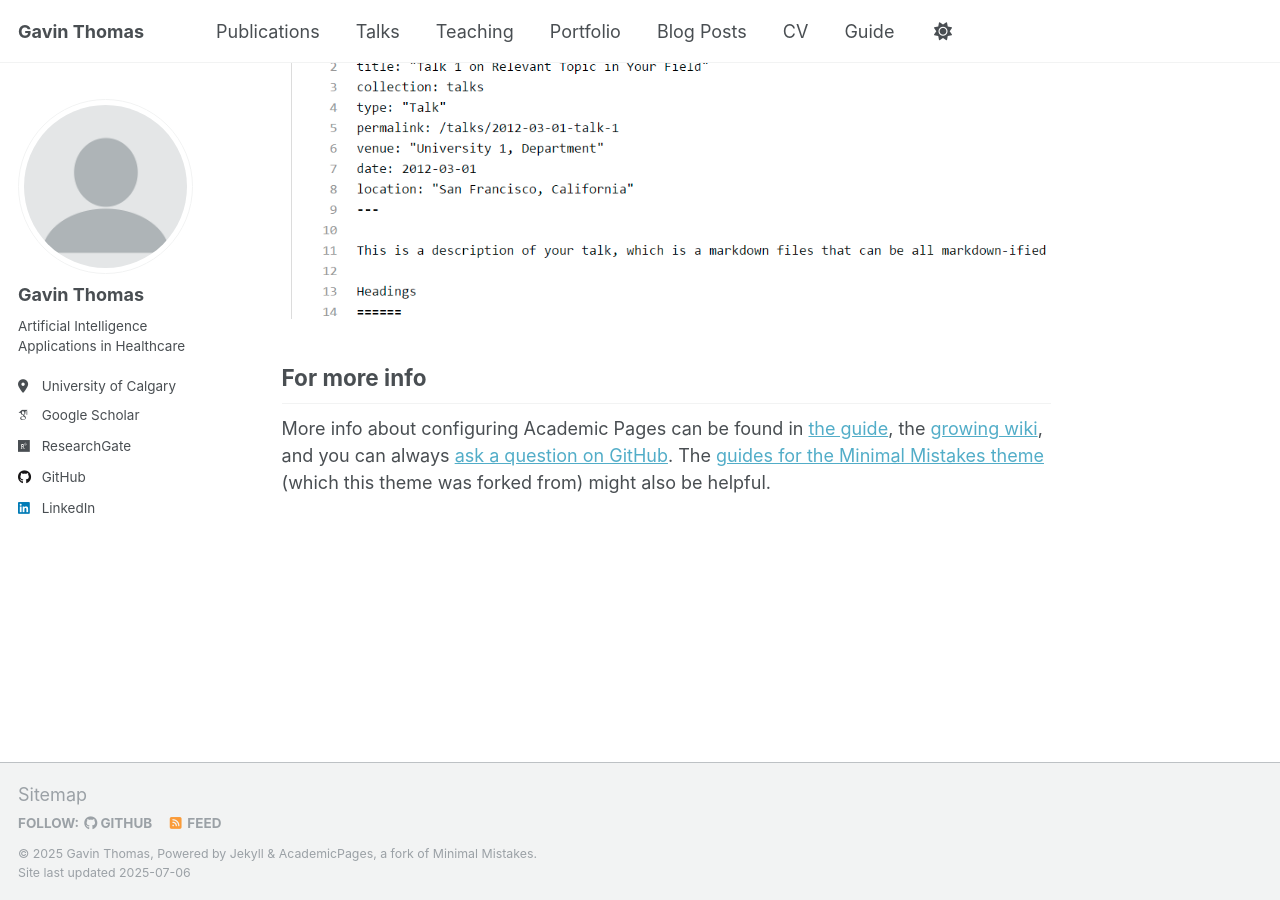
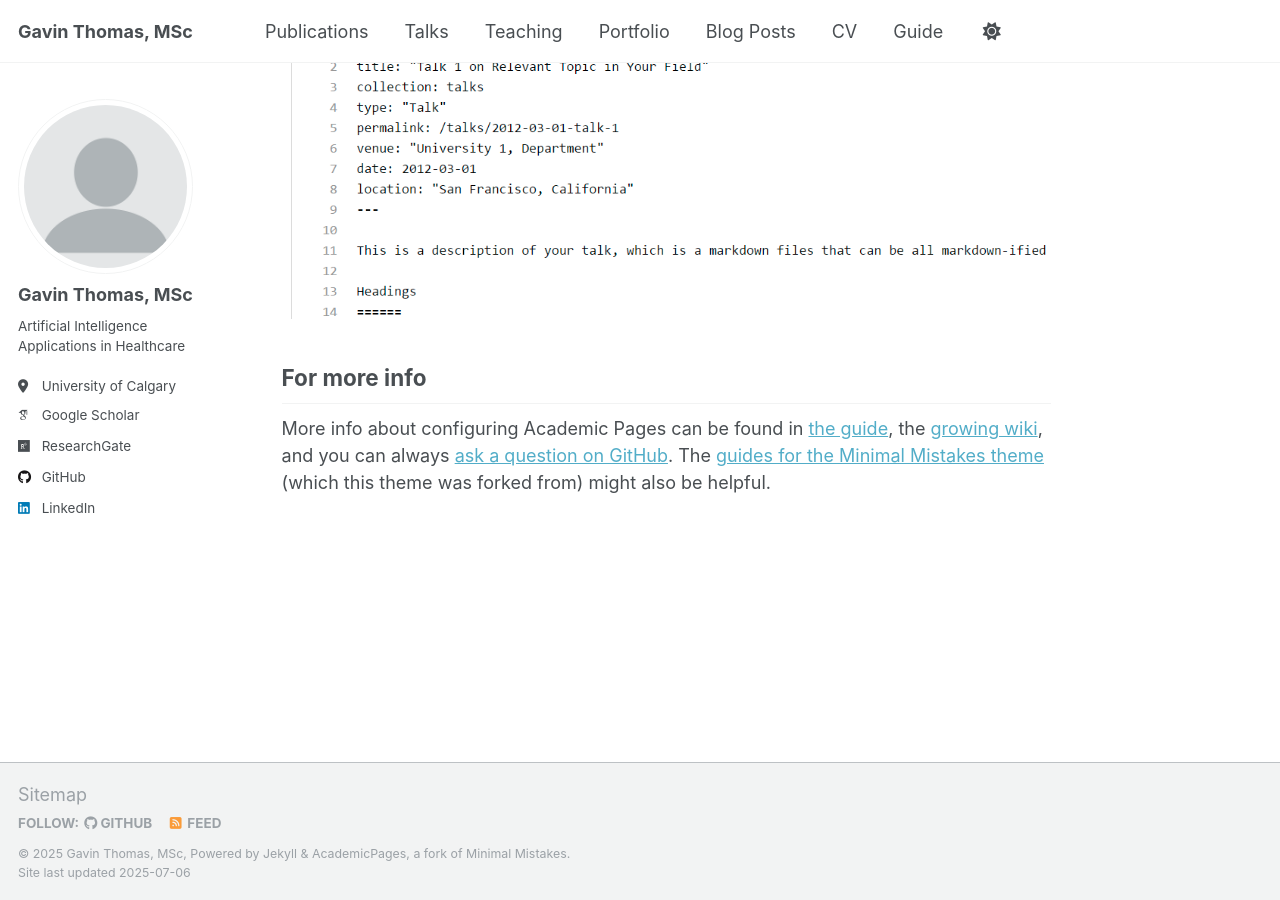
Before and after one commit to Gavin-Thomas/website, a Jekyll site: the page built from _pages/about.md, in a window 1280 px wide and 900 px high, scrolled down 2880 px. Built offline with Jekyll 4.4.1, drawn with Linux system fonts in a browser that asks for light colours; some web fonts are replaced; a script that is not in the unit is left out.

Commit message:
Update _config.yml
Signed-off-by: Gavin Thomas <123608443+Gavin-Thomas@users.noreply.github.com>

```diff
--- a/_config.yml
+++ b/_config.yml
@@ -9,10 +9,10 @@
 # Basic Site Settings
 locale                   : "en-US"
 site_theme               : "default"
-title                    : "Gavin Thomas"
+title                    : "Gavin Thomas, MSc"
 title_separator          : "-"
-name                     : &name "Gavin Thomas"
-description              : &description "Gavin Thomas"
+name                     : &name "Gavin Thomas, MSc"
+description              : &description "Gavin Thomas, MSc"
 url                      : https://academicpages.github.io # the base hostname & protocol for your site e.g. "https://[your GitHub username].github.io" or if you already have some other page hosted on Github then use "https://[your GitHub username].github.io/[Your Repo Name]"
 baseurl                  : "" # the subpath of your site, e.g. "/blog"
 repository               : "academicpages/academicpages.github.io"
@@ -23,7 +23,7 @@ repository               : "academicpages/academicpages.github.io"
 author:
   # Biographic information
   avatar           : "profile.png"
-  name             : "Gavin Thomas"
+  name             : "Gavin Thomas, MSc"
   pronouns         : # example: "she/her"
   bio              : "Artificial Intelligence Applications in Healthcare"
   location         : "University of Calgary"
```
